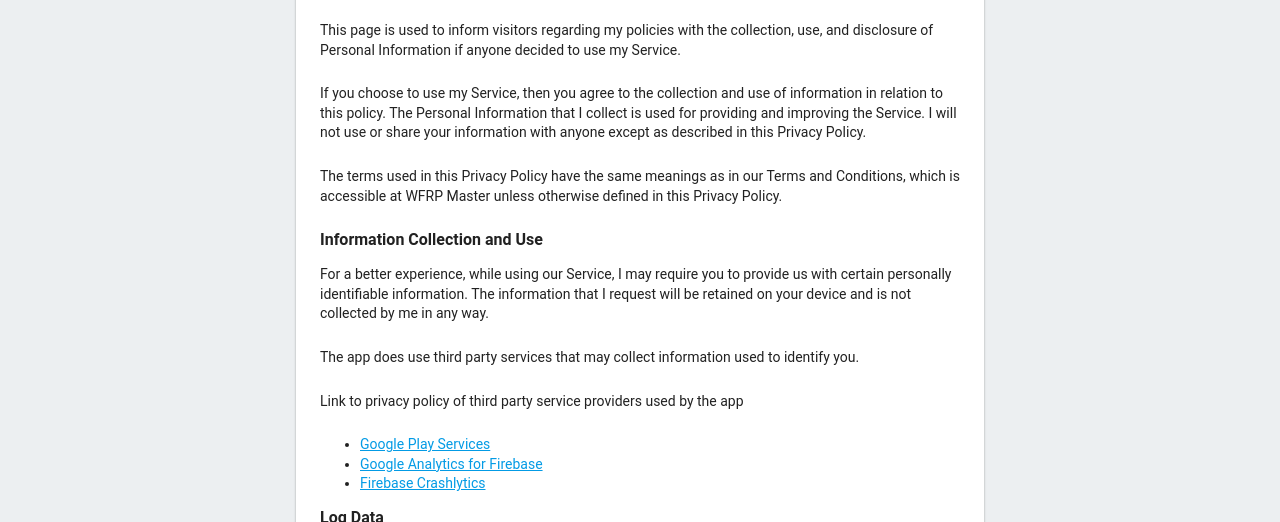
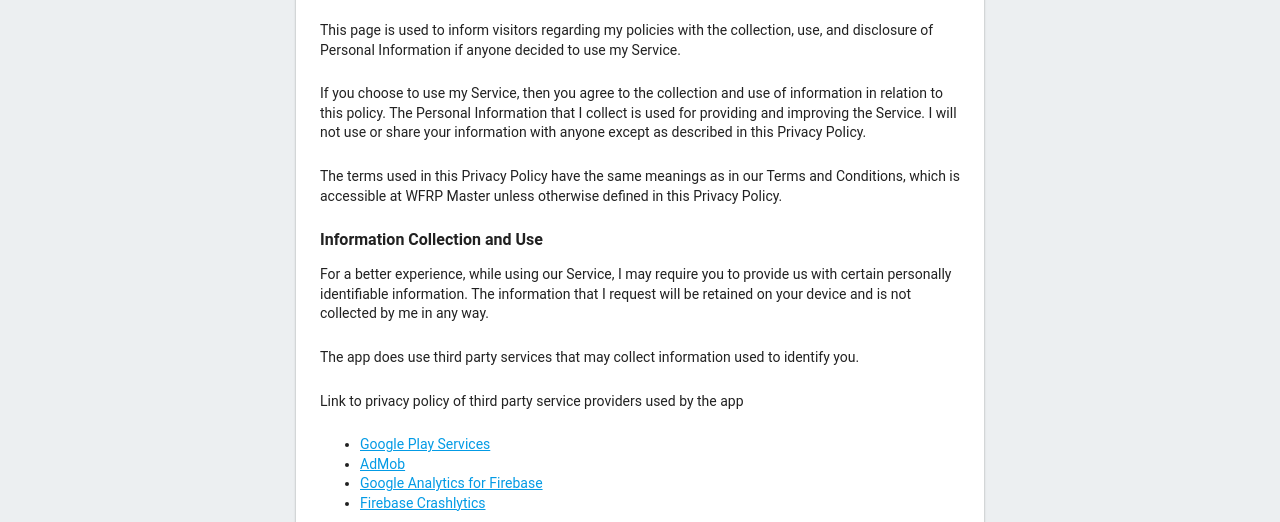
Before and after one commit to fmasa/wfrp-master, a website: page webapp/privacy-policy.html in a window 1280 px wide. Shown: the part 278-800 px from the top of the page. Drawn offline with Linux system fonts and the light colour scheme.

Commit message:
Mention ads in privacy policy

```diff
--- a/webapp/privacy-policy.html
+++ b/webapp/privacy-policy.html
@@ -52,13 +52,11 @@
                     by the app
                 </p>
                 <ul>
-                    <li><a href="https://www.google.com/policies/privacy/" target="_blank">Google Play
-                        Services</a></li><!---->
-                    <li><a href="https://firebase.google.com/policies/analytics" target="_blank">Google
-                        Analytics for Firebase</a></li>
-                    <li><a href="https://firebase.google.com/support/privacy/" target="_blank">Firebase
-                        Crashlytics</a></li><!----><!----><!----><!----><!----><!----><!----><!----><!---->
-                    <!----><!----><!----></ul>
+                    <li><a href="https://www.google.com/policies/privacy/" target="_blank" rel="noopener noreferrer">Google Play Services</a></li>
+                    <li><a href="https://support.google.com/admob/answer/6128543?hl=en" target="_blank" rel="noopener noreferrer">AdMob</a></li>
+                    <li><a href="https://firebase.google.com/policies/analytics" target="_blank" rel="noopener noreferrer">Google Analytics for Firebase</a></li>
+                    <li><a href="https://firebase.google.com/support/privacy/" target="_blank" rel="noopener noreferrer">Firebase Crashlytics</a></li>
+                </ul>
             </div>
             <h2>Log Data</h2>
             <p>
```
